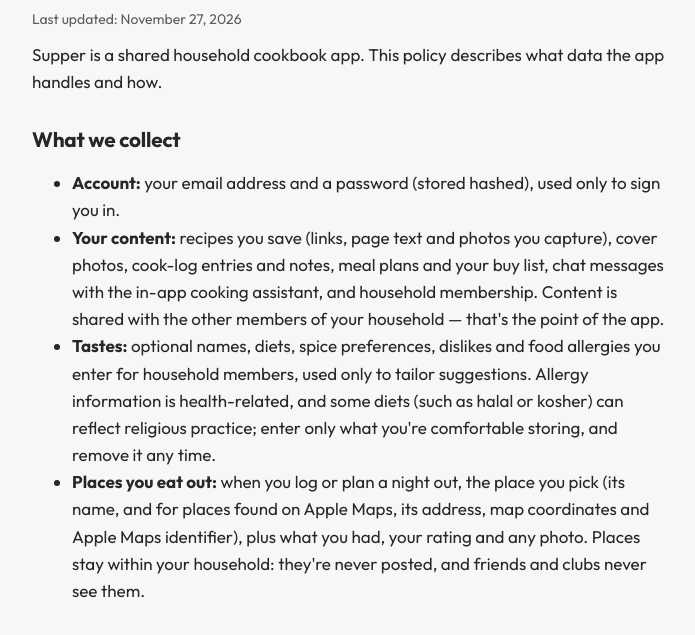
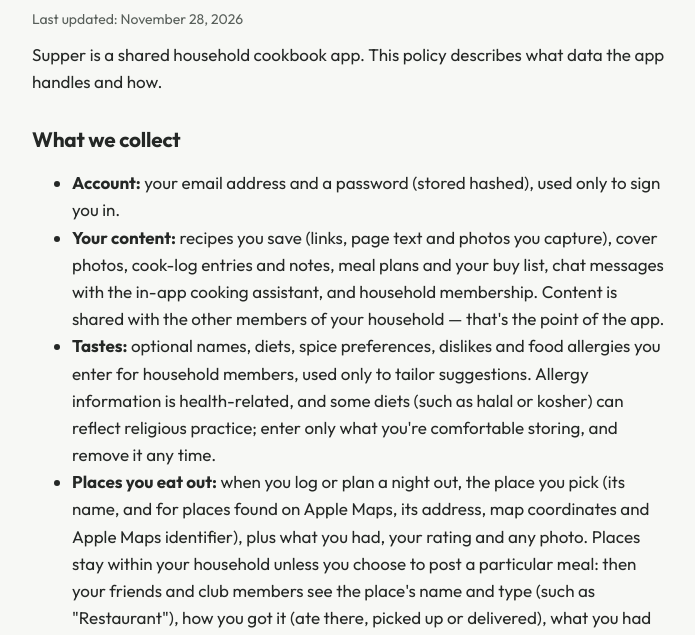
Before and after one commit to alexandermcintosh/supper-site, a plain HTML site: page privacy.html in a window 1280 px wide. Shown: the part 150-785 px from the top of the page, without its empty margins (288-983 px from the left). Drawn offline with Linux system fonts and the light colour scheme.

Commit message:
Privacy: restaurant meals you choose to post
Co-Authored-By: Claude Opus 5.5 <noreply@anthropic.com>

```diff
--- a/privacy.html
+++ b/privacy.html
@@ -12,7 +12,7 @@
 <main>
   <a class="brand" href="./" aria-label="Supper home"><img src="img/lockup.png" alt="Supper"></a>
   <h1>Privacy Policy</h1>
-  <p class="muted small">Last updated: November 27, 2026</p>
+  <p class="muted small">Last updated: November 28, 2026</p>
 
   <p>Supper is a shared household cookbook app. This policy describes what data the app handles and how.</p>
 
@@ -21,7 +21,7 @@
     <li><strong>Account:</strong> your email address and a password (stored hashed), used only to sign you in.</li>
     <li><strong>Your content:</strong> recipes you save (links, page text and photos you capture), cover photos, cook-log entries and notes, meal plans and your buy list, chat messages with the in-app cooking assistant, and household membership. Content is shared with the other members of your household — that's the point of the app.</li>
     <li><strong>Tastes:</strong> optional names, diets, spice preferences, dislikes and food allergies you enter for household members, used only to tailor suggestions. Allergy information is health-related, and some diets (such as halal or kosher) can reflect religious practice; enter only what you're comfortable storing, and remove it any time.</li>
-    <li><strong>Places you eat out:</strong> when you log or plan a night out, the place you pick (its name, and for places found on Apple Maps, its address, map coordinates and Apple Maps identifier), plus what you had, your rating and any photo. Places stay within your household: they're never posted, and friends and clubs never see them.</li>
+    <li><strong>Places you eat out:</strong> when you log or plan a night out, the place you pick (its name, and for places found on Apple Maps, its address, map coordinates and Apple Maps identifier), plus what you had, your rating and any photo. Places stay within your household unless you choose to post a particular meal: then your friends and club members see the place's name and type (such as "Restaurant"), how you got it (ate there, picked up or delivered), what you had and any photo. Never its address or map position.</li>
   </ul>
 
   <h2>How it's processed</h2>
```
